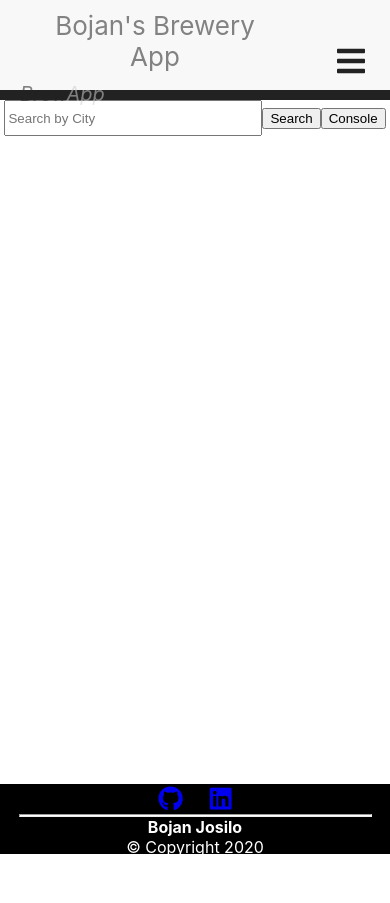
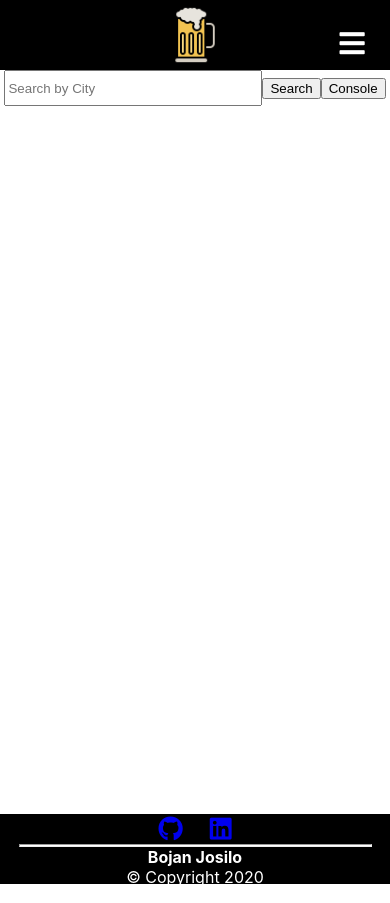
Before and after one commit to josilob/Hops-Revolution, a React (Create React App) app: page /breweries in a window 390 px wide. Before the commit the page ends 857 px from the top, so only its background shows below. Built offline with nearby package versions, Linux system fonts and the light colour scheme.

Commit message:
responsive navbar refactor

```diff
--- a/package.json
+++ b/package.json
@@ -4,6 +4,7 @@
   "private": true,
   "dependencies": {
     "@iconify-icons/emojione": "^1.0.1",
+    "@iconify-icons/fa-solid": "^1.0.1",
     "@iconify/react": "^1.1.3",
     "@testing-library/jest-dom": "^5.11.4",
     "@testing-library/react": "^11.1.0",
--- a/src/components/App.css
+++ b/src/components/App.css
@@ -6,14 +6,17 @@ body {
 	margin: 0;
 	padding: 0;
 	box-sizing: border-box;
-	height: 100%;
+	/* height: 100%; */
 }
 .centerContainer {
 	min-height: calc(100vh - 160px);
 }
+.home-pint {
+	height: 60px;
+}
 .map {
 	width: 100vw;
-	height: calc(100vh - 160px);
+	height: 90vh;
 	position: relative;
 }
 .location-icon {
@@ -23,3 +26,9 @@ body {
 .App {
 	text-align: center;
 }
+
+@media screen and (max-width: 768px) {
+	.centerContainer {
+		min-height: calc(100vh - 100px);
+	}
+}
--- a/src/components/Breweries/Breweries.css
+++ b/src/components/Breweries/Breweries.css
@@ -7,3 +7,6 @@
 .brewCard hr {
 	width: 70%;
 }
+.brewery-container {
+	min-height: calc(100vh - 140px);
+}
--- a/src/components/Breweries/Breweries.js
+++ b/src/components/Breweries/Breweries.js
@@ -37,8 +37,8 @@ function Breweries(props) {
 	});
 	console.log(props.selectedBrewery);
 	return (
-		<div className='search-bar-container'>
-			<div className='input-group mb-0'>
+		<div className='brewery-container'>
+			<div className='input-field'>
 				<input
 					className='searchBar'
 					type='text'
--- a/src/components/Nav/Nav.js
+++ b/src/components/Nav/Nav.js
@@ -1,217 +1,145 @@
 import React, { useState } from 'react';
-import { NavLink, Link } from 'react-router-dom';
-
+import { NavLink as Link } from 'react-router-dom';
 import styled from 'styled-components';
 
-function Nav(props) {
-	const [isExpanded, setIsExpanded] = useState(false);
-
-	const handleToggle = (e) => {
-		e.preventDefault();
-		setIsExpanded(!isExpanded);
-	};
+function Nav() {
+	const [click, setClick] = React.useState(false);
+	const handleClick = () => setClick(!click);
+	const closeBurger = () => setClick(false);
 
 	return (
-		<Navigation>
-			<div className='logo'>
-				<Link to='/'>
-					<p>Bojan's Brewery App</p>
-					<em>
-						<div className='letterhead'>
-							<span className='name'>Brew</span>
-							<span className='gray'>App</span>
-						</div>
-					</em>
-				</Link>
-			</div>
-			<nav className='nav'>
-				<i
-					className='fa fa-bars'
-					aria-hidden='true'
-					onClick={(e) => handleToggle(e)}
+		<>
+			<Navbar>
+				<NavLink to='/'>
+					<img
+						src='beer-pint.png'
+						alt='logo'
+						className='home-pint'
+						onClick={closeBurger}
 					/>
-				<ul
-					className={`collapsed ${isExpanded ? 'is-expanded' : ''}`}
-					onClick={(e) => handleToggle(e)}>
-					<NavLink activeClassName='active' to='/'>
-						<li>Home</li>
 				</NavLink>
-					<NavLink activeClassName='active' to='/breweries'>
-						<li>Breweries</li>
+				<Bars onClick={handleClick}>
+					<i className={click ? 'fas fa-times' : 'fas fa-bars'} />
+				</Bars>
+				<NavMenu className={click ? 'nav-menu active' : 'nav-menu'}>
+					<NavLink
+						to='/location'
+						activeStyle
+						onClick={closeBurger}
+						className='nav-link'>
+						<span>Location</span>
 					</NavLink>
-					<NavLink activeClassName='active' to='/location'>
-						<li>Location</li>
+					<NavLink
+						to='/breweries'
+						activeStyle
+						onClick={closeBurger}
+						className='nav-link'>
+						<span>Breweries</span>
 					</NavLink>
-					<NavLink activeClassName='active' to='/beer'>
-						<li>Beer</li>
+					<NavLink
+						to='/beer'
+						activeStyle
+						onClick={closeBurger}
+						className='nav-link'>
+						<span>Beer</span>
 					</NavLink>
-					<NavLink activeClassName='active' to='/form'>
-						<li>Form</li>
+					<NavLink
+						to='/form'
+						activeStyle
+						onClick={closeBurger}
+						className='nav-link'>
+						<span>Form</span>
 					</NavLink>
-					<NavLink activeClassName='active' to='/about'>
-						<li>About</li>
+					<NavLink
+						to='/about'
+						activeStyle
+						onClick={closeBurger}
+						className='nav-link'>
+						<span>About</span>
 					</NavLink>
-				</ul>
-			</nav>
-		</Navigation>
+				</NavMenu>
+			</Navbar>
+		</>
 	);
 }
-const Navigation = styled.header`
-	max-width: 100vw;
-	border-bottom: 10px solid #222;
-	z-index: 1;
+export default Nav;
+
+const Navbar = styled.nav`
+	background: #000;
+	height: 60px;
 	display: flex;
-	justify-content: space-between;
-	align-items: center;
-	padding: 0px 20px 0;
-	height: 80px;
-	margin-bottom: 0px;
-	background: #f8f8f8;
-	.logo {
-		margin: 0px;
-		padding: 0px;
-		height: 100%;
-	}
-	.logo a {
-		padding-top: 0px;
+	justify-content: space-around;
+	padding: 5px calc(100vw - 2500px);
+	z-index: 2;
+
+	@media screen and (max-width: 768px) {
+		.nav-menu {
 			display: flex;
 			flex-direction: column;
-		clear: both;
-		padding-bottom: 30px;
-		text-decoration: none;
+			width: 100%;
+			height: 100vh;
+			position: absolute;
+			top: 59px;
+			left: -100%;
+			opacity: 1;
+			transition: all 0.5s ease;
 		}
 
-	.logo p {
-		width: 250px;
+		.nav-menu.active {
+			background: #242222;
+			left: 0;
+			opacity: 1;
+			transition: all 0.5s ease;
+			z-index: 1;
+			margin-top: 10px;
+		}
+		.nav-link {
+			text-align: center;
+			padding-top: 30px;
+			width: 100%;
+			display: table;
+			height: 80px;
+		}
+	}
+`;
+
+const NavLink = styled(Link)`
+	color: #fff;
+	display: flex;
+	align-items: center;
+	text-decoration: none;
+	padding: 0 1rem;
+	height: 100%;
+	cursor: pointer;
+	&.active {
+		color: #15cdfc;
+	}
+`;
+
+const Bars = styled.span`
+	display: none;
+	color: #fff;
+	@media screen and (max-width: 768px) {
 		display: block;
-		padding-left: 10px;
-	}
-
-	.logo em {
-		font-size: 0.5em;
-		display: block;
-		float: left;
-	}
-
-	.logo img {
-		display: inline-block;
-		width: 15px;
-		margin-top: 5px;
-		float: left;
-	}
-
-	.logo .letterhead {
-		display: inline-block;
-		float: left;
-		font-size: 20px;
-	}
-
-	.logo a {
-		color: #222;
-		opacity: 0.55;
-		transition: all 0.6s;
-		color: #222;
-		font-size: 26px;
-		padding: 0px;
-	}
-
-	.logo p {
-		margin: 10px 0px;
-	}
-
-	.gray {
-		color: #ccc;
-		padding-bottom: 20px;
-	}
-
-	a:hover {
-		opacity: 1;
-	}
-
-	.fa-bars {
-		display: none;
-		color: #222;
-		font-size: 2rem;
-	}
-	nav ul {
-		display: flex;
-		justify-content: space-between;
-		font-size: 20px;
-	}
-	li {
-		margin: 0 15px;
-		justify-content: space-between;
-		font-size: 1em;
-		list-style: none;
-	}
-	nav a {
-		font-size: 1em;
-		text-decoration: none;
-	}
-	nav a:visited{
-		color: #222
-	}
-	nav .active {
-		color: tomato;
-	}
-	a.active {
-		color: #222;
-	}
-
-	@media only screen and (max-width: 768px) {
-		height: 90px;
-		min-height: 50px;
-		display: block;
-		position: relative;
-
-		.logo {
-			width: 90%;
-			display: block;
-			padding-left: -10px;
-		}
-		.logo a {
-			padding: 0px;
-		}
-
-		.fa-bars {
-			display: inline-block;
 		position: absolute;
-			top: 45px;
-			right: 25px;
+		top: 0;
+		right: 0;
+		transform: translate(-100%, 75%);
+		font-size: 1.8rem;
 		cursor: pointer;
 	}
+`;
 
-		ul.collapsed {
-			width: 100%;
+const NavMenu = styled.div`
 	display: flex;
-			flex-direction: column;
-			justify-content: space-between;
-			flex-wrap: wrap;
-			overflow: hidden;
-			max-height: 0;
-			transition-duration: 0.4s;
-			cubic-bezier(0, 1, 0.5, 1);
-			transition-timing-function: cubic-bezier(0, 1, 0.5, 1);
-			padding-inline-start: 0px;
-
-		}
-
-		ul.is-expanded {
-			overflow: hidden;
-			max-height: 500px;
-			transition-duration: 0.4s;
-			transition-timing-function: ease-in;
-			margin: 0 auto;
-			padding-top: 10px;
-
-		}
-
-		li {
-			padding: 15px 0px;
-			margin: 0px;
-			width: vw;
-			}
-
+	align-items: center;
+	margin-right: -24px;
+	/* Second Nav */
+	/* margin-right: 24px; */
+	/* Third Nav */
+	/* width: 100vw;
+  	white-space: nowrap; */
+	@media screen and (max-width: 768px) {
+		display: none;
 	}
 `;
-export default Nav;
```
Also changed, not shown: 1 other file (tests, documents, lock files or other folders). Lines whose indentation alone changed are shown as unchanged.
